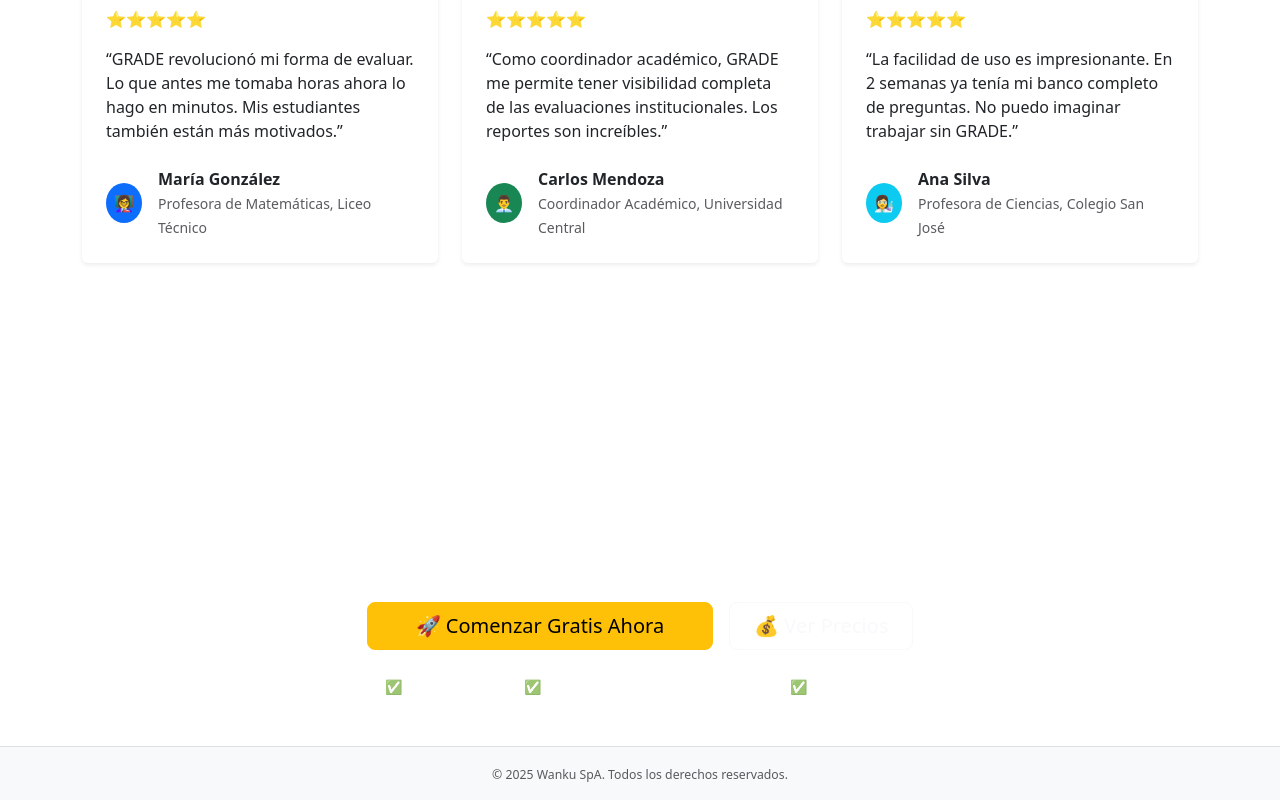
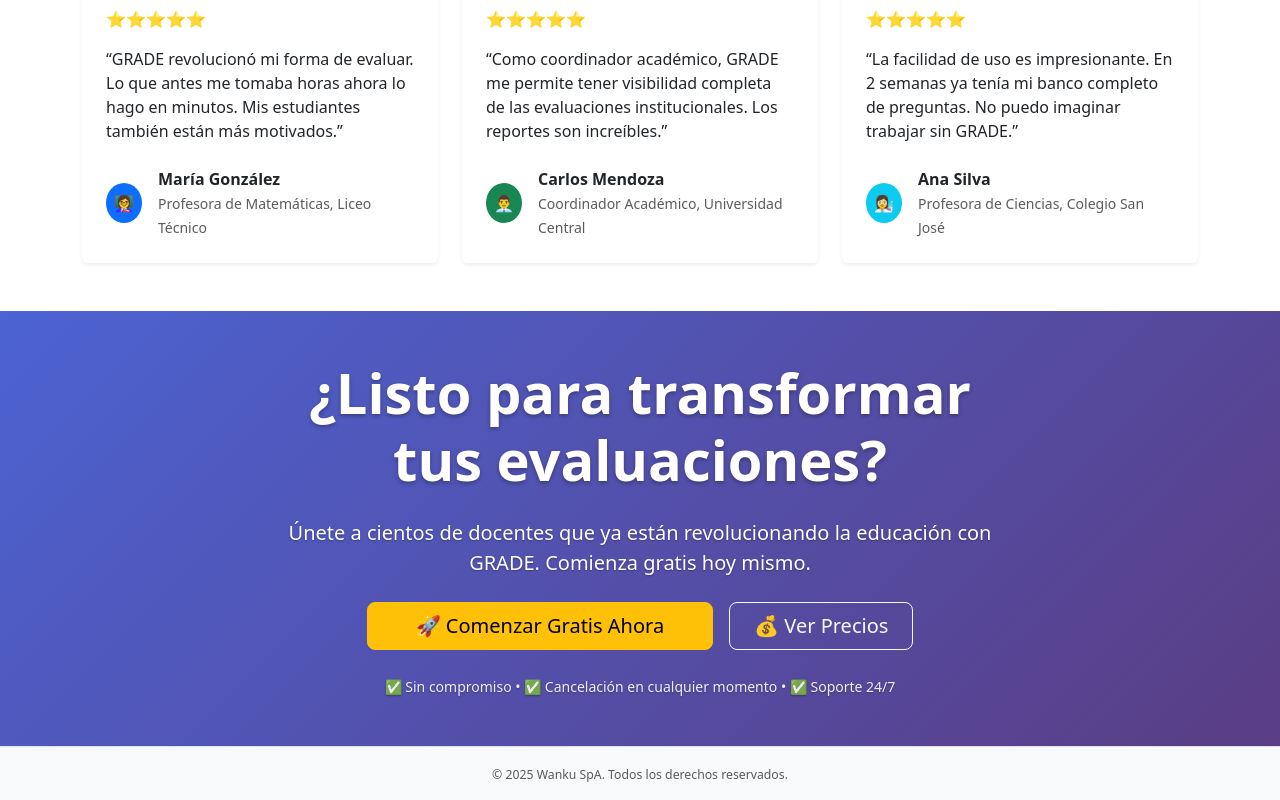
Before and after one commit to cmartinezs/grade, a Next.js app: page / in a window 1280 px wide. Shown: the part 1806-2606 px from the top of the page. Built offline with nearby package versions, Linux system fonts and the light colour scheme.

Commit message:
feat: Enhance CTA section styles with gradient background and text shadows for better visibility

```diff
--- a/src/app/page.tsx
+++ b/src/app/page.tsx
@@ -312,14 +312,20 @@ export default function Home() {
       </Container>
 
       {/* CTA Section */}
-      <div className="bg-gradient" style={{ background: 'linear-gradient(135deg, #667eea 0%, #764ba2 100%)' }}>
-        <Container className="py-5 text-white text-center">
+      <div
+        className="position-relative"
+        style={{
+          background: 'linear-gradient(135deg, #4c63d2 0%, #5a3d84 100%)',
+          color: 'white'
+        }}
+      >
+        <Container className="py-5 text-center position-relative">
           <Row className="justify-content-center">
             <Col lg={8}>
-              <h2 className="display-4 fw-bold mb-4">
+              <h2 className="display-4 fw-bold mb-4 text-white" style={{ textShadow: '0 2px 4px rgba(0,0,0,0.3)' }}>
                 ¿Listo para transformar tus evaluaciones?
               </h2>
-              <p className="lead mb-4">
+              <p className="lead mb-4 text-white" style={{ textShadow: '0 1px 2px rgba(0,0,0,0.3)' }}>
                 Únete a cientos de docentes que ya están revolucionando
                 la educación con GRADE. Comienza gratis hoy mismo.
               </p>
@@ -350,7 +356,7 @@ export default function Home() {
                 </LoadingLink>
               )}
               <div className="mt-4">
-                <small className="opacity-75">
+                <small className="text-white" style={{ opacity: 0.9, textShadow: '0 1px 2px rgba(0,0,0,0.3)' }}>
                   ✅ Sin compromiso • ✅ Cancelación en cualquier momento • ✅ Soporte 24/7
                 </small>
               </div>
```
